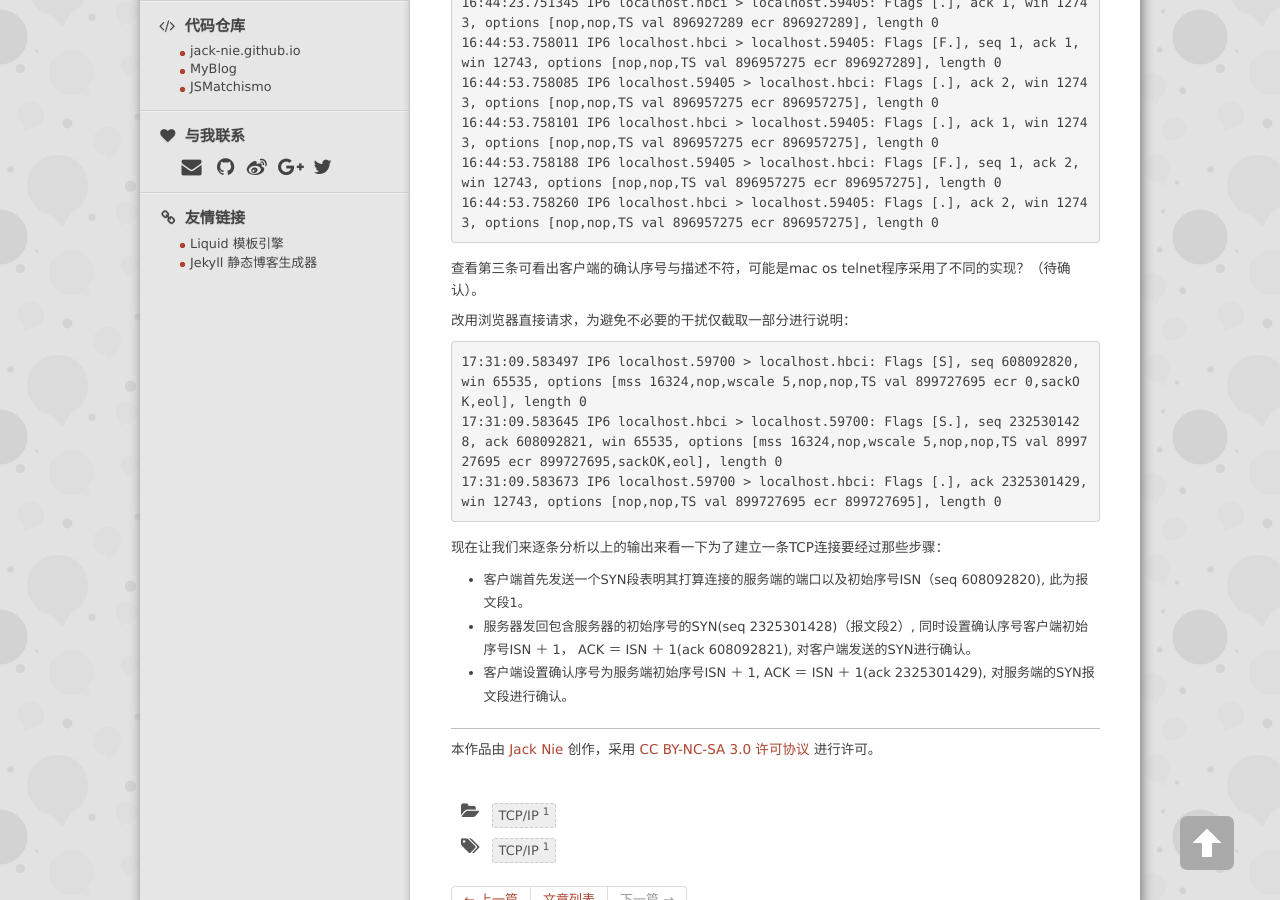
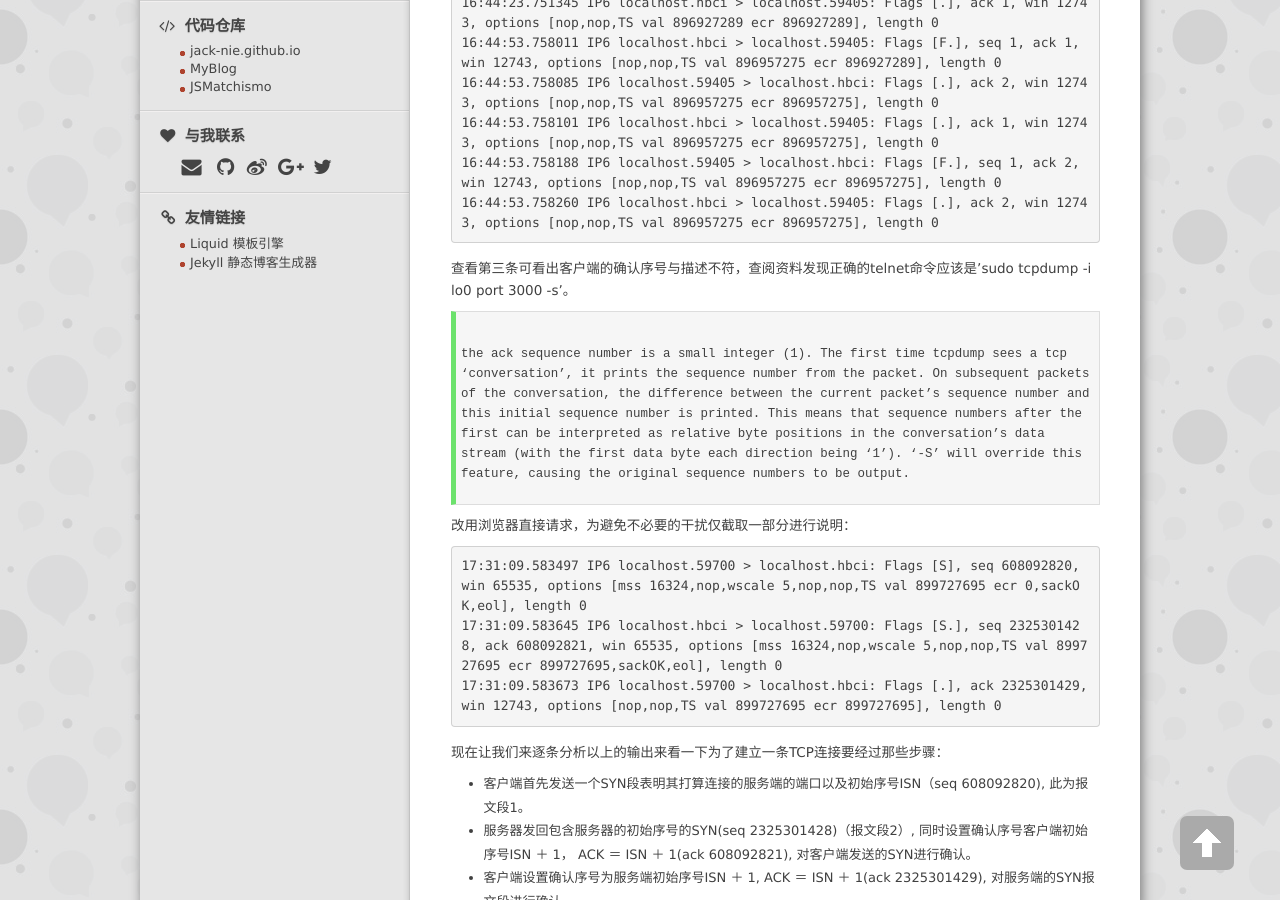
Before and after one commit to jack-nie/jack-nie.github.io, a Jekyll site: the page built from _posts/2016-09-15-tcp-reset-attack.markdown, in a window 1280 px wide and 900 px high, scrolled down 1363 px. Built offline with Jekyll 4.4.1, drawn with Linux system fonts in a browser that asks for light colours; nearby versions of some CDN libraries; library files that are not in the unit come from our copies; comment, search, counter and statistics services are not loaded.

Commit message:
add -s to tcpdump

```diff
--- a/_posts/2016-09-15-tcp-reset-attack.markdown
+++ b/_posts/2016-09-15-tcp-reset-attack.markdown
@@ -35,7 +35,9 @@ TCP数据报被封装在一个IP数据报中，如图［1］所示。
     16:44:53.758188 IP6 localhost.59405 > localhost.hbci: Flags [F.], seq 1, ack 2, win 12743, options [nop,nop,TS val 896957275 ecr 896957275], length 0
     16:44:53.758260 IP6 localhost.hbci > localhost.59405: Flags [.], ack 2, win 12743, options [nop,nop,TS val 896957275 ecr 896957275], length 0
 
-查看第三条可看出客户端的确认序号与描述不符，可能是mac os telnet程序采用了不同的实现？（待确认）。
+查看第三条可看出客户端的确认序号与描述不符，查阅资料发现正确的telnet命令应该是'sudo tcpdump -i lo0 port 3000 -s'。
+
+> the ack sequence number is a small integer (1). The first time tcpdump sees a tcp 'conversation', it prints the sequence number from the packet. On subsequent packets of the conversation, the difference between the current packet's sequence number and this initial sequence number is printed. This means that sequence numbers after the first can be interpreted as relative byte positions in the conversation's data stream (with the first data byte each direction being '1'). '-S' will override this feature, causing the original sequence numbers to be output.
 
 改用浏览器直接请求，为避免不必要的干扰仅截取一部分进行说明：
 
```
